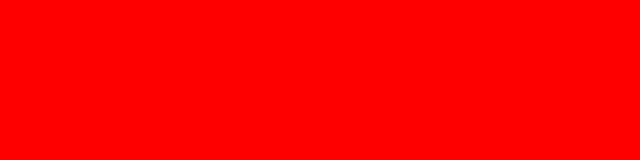
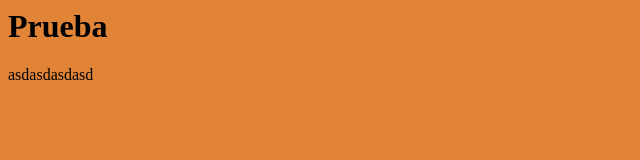
Before and after one commit to JesusVargasLogreira/pokeapi, a plain HTML site: page index.html in a window 1280 px wide. Shown: the whole page, without its empty margins (0-640 px from the left). Drawn offline with Linux system fonts and the light colour scheme.

Commit message:
tercer commit

```diff
--- a/index.html
+++ b/index.html
@@ -6,6 +6,7 @@
     <link rel="stylesheet" href="styles.css">
 </head>
 <body>
-
+    <h1>Prueba</h1>
+    <p>asdasdasdasd</p>
 </body>
 </html>
--- a/styles.css
+++ b/styles.css
@@ -1,3 +1,3 @@
 body{
-    background: red;
+    background: rgb(226, 132, 56);
 }
```
Also changed, not shown: script.js (added).
